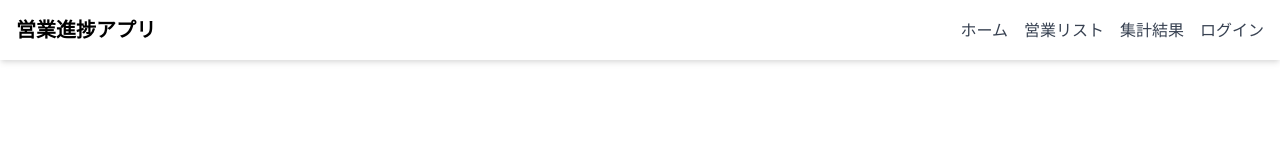
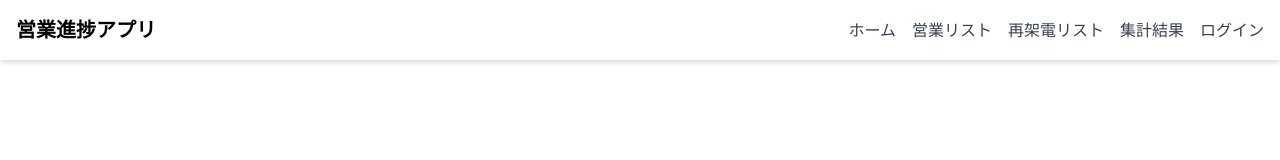
Before and after one commit to ryo0818/reactSpring, a React (Vite) app in the folder frontend/: page /profile in a window 1280 px wide. Shown: the top 160 px of the page. Built offline with nearby package versions, Linux system fonts and the light colour scheme; no server answers.

Commit message:
ちょい変更

```diff
--- a/frontend/src/components/Header.jsx
+++ b/frontend/src/components/Header.jsx
@@ -18,6 +18,7 @@ const Header = () => {
           <div className="flex gap-4">
             <Link to="/" className="text-gray-700 hover:text-black">ホーム</Link>
             <Link to="/sales" className="text-gray-700 hover:text-black">営業リスト</Link>
+            <Link to="/sales" className="text-gray-700 hover:text-black">再架電リスト</Link>
             <Link to="/sales" className="text-gray-700 hover:text-black">集計結果</Link>
             <Link to={user ? "/profile" : "/login"} className="text-gray-700 hover:text-black">
               {user ? "プロフィール" : "ログイン"}
```
